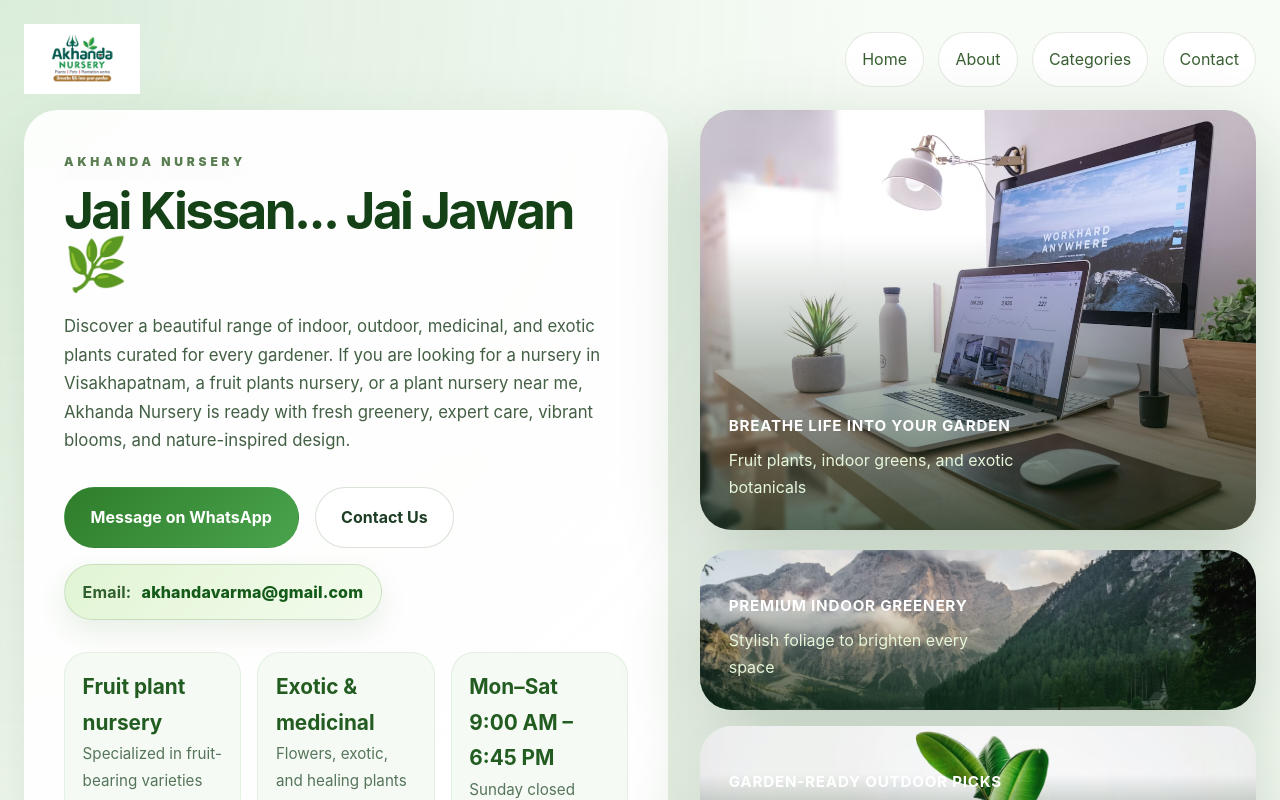
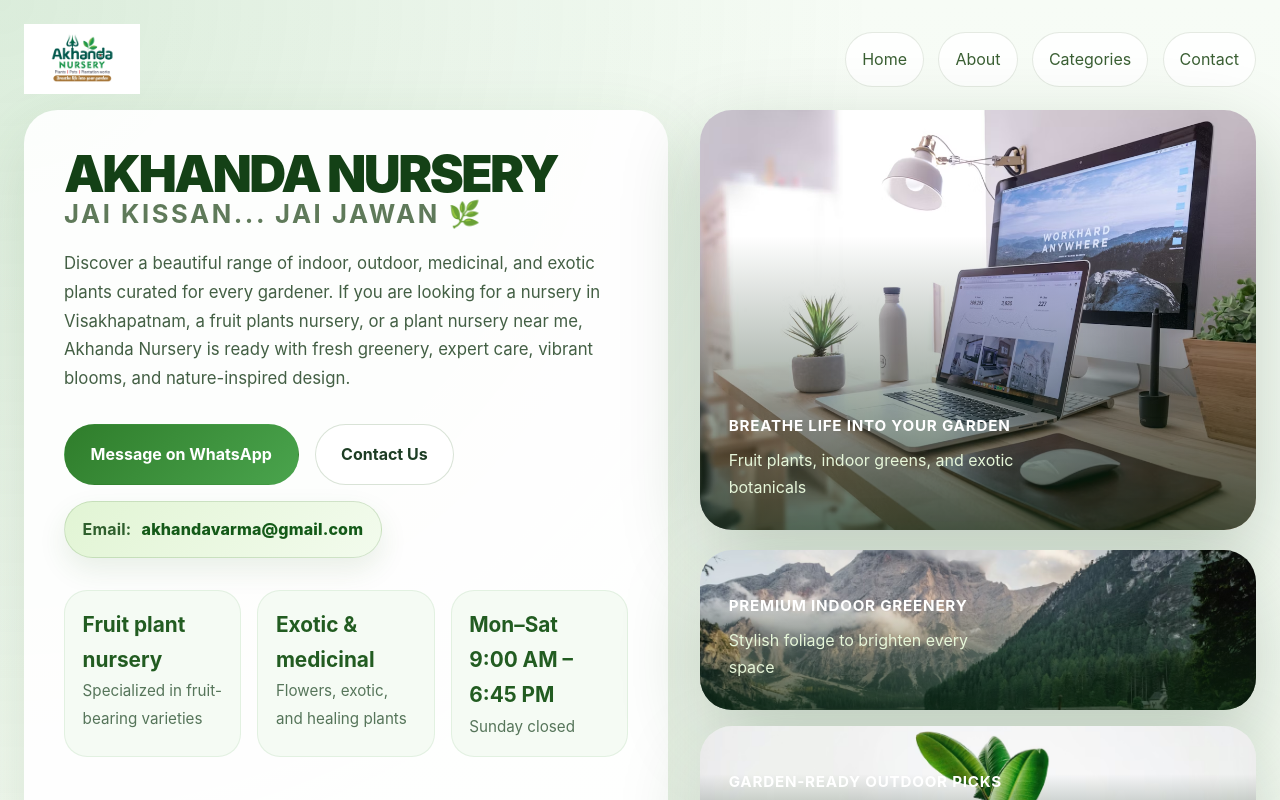
Before and after one commit to harshithapoojari123/Akhanda-Nursery, a React (Vite) app: page / in a window 1280 px wide. Shown: the top 800 px of the page. Built offline with nearby package versions, Linux system fonts and the light colour scheme.

Commit message:
Refine hero brand and slogan styling

```diff
--- a/src/App.jsx
+++ b/src/App.jsx
@@ -222,8 +222,8 @@ function App() {
           <section className="hero-section">
             <div className="hero-grid">
               <div className="hero-copy-panel">
-                <strong className="eyebrow hero-brand">Akhanda Nursery</strong>
-                <h1>Jai Kissan... Jai Jawan 🌿</h1>
+                <div className="hero-brand">Akhanda Nursery</div>
+                <h1 className="hero-slogan">Jai Kissan... Jai Jawan 🌿</h1>
                 <p className="hero-text">
                   Discover a beautiful range of indoor, outdoor, medicinal, and exotic plants curated for every
                   gardener. If you are looking for a nursery in Visakhapatnam, a fruit plants nursery, or a plant
--- a/src/styles.css
+++ b/src/styles.css
@@ -399,24 +399,30 @@ button {
   color: #5a7e52;
 }
 
-.hero-brand {
+.hero-brand,
+.hero-slogan {
   display: block;
-  font-size: clamp(2rem, 4.5vw, 3.2rem);
+  font-size: clamp(2.35rem, 4vw, 3.45rem);
   font-weight: 900;
-  letter-spacing: 0.08em;
-  line-height: 1.1;
-  color: #214c20;
-  margin-bottom: 0.35rem;
+  letter-spacing: -0.05em;
+  line-height: 1.02;
+  color: #144116;
+  margin: 0;
   text-transform: uppercase;
-  text-shadow: 0 1px 0 rgba(255, 255, 255, 0.55), 0 8px 24px rgba(31, 78, 29, 0.12);
+  text-shadow: none;
+}
+
+.hero-slogan {
+  font-size: clamp(1.15rem, 2.2vw, 1.6rem);
+  letter-spacing: 0.1em;
+  color: #4f6c49;
+  font-weight: 700;
+  text-transform: uppercase;
+  opacity: 0.9;
 }
 
 .hero-copy-panel h1 {
-  margin: 0;
-  font-size: clamp(2.8rem, 4vw, 4.4rem);
-  line-height: 1.03;
-  letter-spacing: -0.05em;
-  color: #144116;
+  margin-top: 0.1rem;
 }
 
 .hero-text {
```
